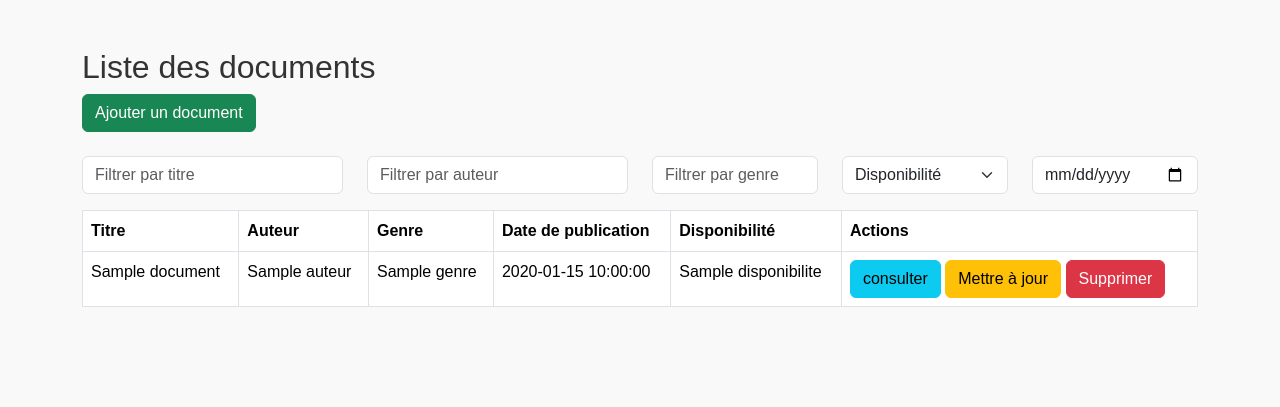
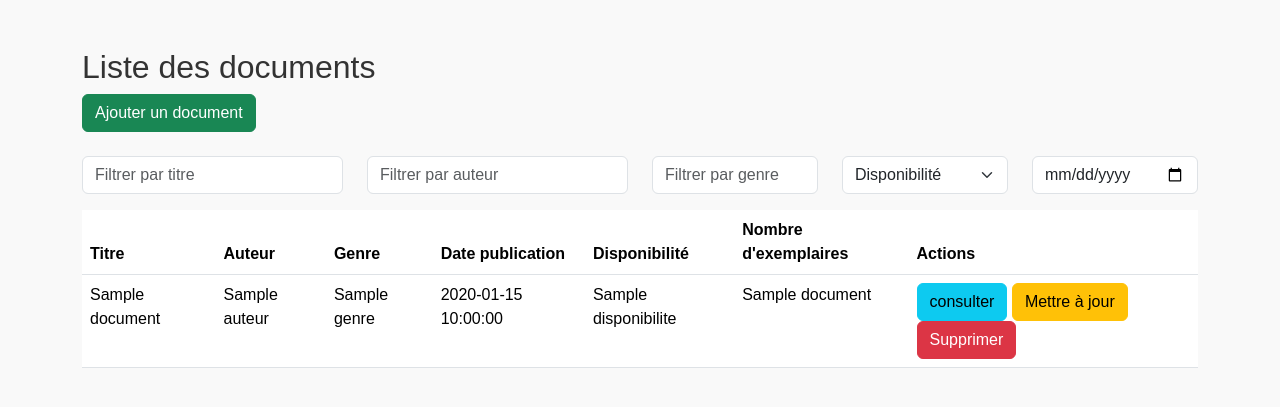
Before and after one commit to SirineMhadhb/projetmango, a Flask app: page /documents in a window 1280 px wide. Shown: the part 120-527 px from the top of the page. Run offline with Flask 3, Linux system fonts and the light colour scheme; a database or web service that is not in the repository returns one stand-in record (values such as "Sample title"); some libraries are stand-ins or nearby versions.

Commit message:
Message3

```diff
--- a/app.py
+++ b/app.py
@@ -25,7 +25,8 @@ def index():
             "auteur": doc["auteur"],
             "genre": doc["genre"],
             "date_publication": doc["date_publication"],
-            "disponibilite": doc["disponibilite"]
+            "disponibilite": doc["disponibilite"],
+            "nombre": doc["nombre"]
         } for doc in documents
     ]
     return render_template('login.html', documents=documents_list)
@@ -153,6 +154,7 @@ def delete_document(id):
 
 
 # Routes pour les documents
+# Routes pour les documents
 @app.route('/documents')
 def get_documents():
     documents = mongo.db.documents.find()
@@ -163,11 +165,48 @@ def get_documents():
             "auteur": doc["auteur"],
             "genre": doc["genre"],
             "date_publication": doc["date_publication"],
-            "disponibilite": doc["disponibilite"]
+            "disponibilite": doc["disponibilite"],
+            "nombre": doc.get("nombre", 0)  # Utiliser .get() pour éviter le KeyError
         } for doc in documents
     ]
     return render_template('document_list.html', documents=documents_list)
 
+
+
+@app.route('/retour_document/<document_id>', methods=['POST'])
+def retour_document(document_id):
+    try:
+        document = mongo.db.documents.find_one({"_id": ObjectId(document_id)})
+        if not document:
+            return jsonify({"error": "Document introuvable"}), 404
+
+        # Augmente le nombre d'exemplaires
+        mongo.db.documents.update_one(
+            {"_id": ObjectId(document_id)},
+            {"$inc": {"nombre": 1}}
+        )
+
+        # Met à jour la disponibilité si nécessaire
+        updated_document = mongo.db.documents.find_one({"_id": ObjectId(document_id)})
+        if updated_document["nombre"] > 0:
+            mongo.db.documents.update_one(
+                {"_id": ObjectId(document_id)},
+                {"$set": {"disponibilite": "oui"}}
+            )
+
+        # Met à jour le statut de l'emprunt
+        emprunt_id = request.json.get("emprunt_id")
+        if emprunt_id:
+            mongo.db.emprunts.update_one(
+                {"_id": ObjectId(emprunt_id)},
+                {"$set": {"status": "retourné"}}
+            )
+
+        return jsonify({"message": "Document retourné avec succès"}), 200
+    except Exception as e:
+        return jsonify({"error": str(e)}), 500
+
+# Exemple d'insertion d'un document avec le nombre d'exemplaires
 @app.route('/ajouter_document', methods=['POST'])
 def ajouter_document():
     data = request.json
@@ -182,12 +221,13 @@ def ajouter_document():
     if "_id" in document:
         document["_id"] = str(document["_id"])
 
-    print("Document à insérer:", document)  # Affiche le document avant insertion
+    # Vérifier si le nombre d'exemplaires est présent
+    if "nombre" not in document:
+        return jsonify({"error": "Le champ 'nombre' est requis pour définir le nombre d'exemplaires"}), 400
 
     try:
         result = mongo.db.documents.insert_one(document)
-        # Convertir _id en chaîne dans la réponse avant de renvoyer
-        document["_id"] = str(result.inserted_id)  # Convertir l'ID généré en chaîne
+        document["_id"] = str(result.inserted_id)
         return jsonify({"message": "Document ajouté avec succès", "document": document}), 201
     except Exception as e:
         return jsonify({"error": f"Erreur lors de l'ajout du document: {str(e)}"}), 500
@@ -216,6 +256,28 @@ def update_document(id):
         return jsonify({"error": "Erreur lors de la mise à jour du document"}), 500
 
 
+
+
+@app.route('/update_document_quantity/<int:document_id>', methods=['POST'])
+def update_document_quantity(document_id):
+    data = request.get_json()
+    decrement = data.get('decrement', 1)
+
+    # Correct MongoDB query to find the document by its ID
+    document = mongo.db.documents.find_one({"_id": ObjectId(document_id)})
+
+    if document:
+        # Decrease the 'nombre' by the decrement value
+        new_quantity = document.get('nombre', 0) - decrement
+
+        # Update the document in the database
+        mongo.db.documents.update_one(
+            {"_id": ObjectId(document_id)},
+            {"$set": {"nombre": new_quantity}}
+        )
+
+        return jsonify({"message": "Quantité du document mise à jour"}), 200
+    return jsonify({"message": "Document non trouvé"}), 404
 
 
 @app.route('/get_documents_disponibles')
@@ -261,18 +323,26 @@ def update_status_retard():
 
     for emprunt in emprunts:
         try:
-            # Convertir date_retour en objet datetime
-            date_retour = datetime.strptime(emprunt["date_retour"], "%Y-%m-%d")
+            # Vérifier si la date_retour existe dans l'emprunt
+            date_retour = emprunt.get("date_retour")
 
-            # Vérifier si la date est dépassée
-            if date_retour < datetime.now():
-                # Mettre à jour le statut en "retard"
-                mongo.db.emprunts.update_one(
-                    {"_id": emprunt["_id"]},
-                    {"$set": {"status": "retard"}}
-                )
-        except ValueError:
-            print(f"Erreur de format pour la date de retour: {emprunt['date_retour']}")
+            if date_retour:
+                # Convertir date_retour en objet datetime
+                date_retour = datetime.strptime(date_retour, "%Y-%m-%d")
+
+                # Vérifier si la date de retour est dépassée
+                if date_retour < datetime.now():
+                    # Mettre à jour le statut en "retard"
+                    mongo.db.emprunts.update_one(
+                        {"_id": emprunt["_id"]},
+                        {"$set": {"status": "retard"}}
+                    )
+                    print(f"Emprunt {emprunt['_id']} marqué en retard.")
+            else:
+                # Si la date_retour est manquante, vous pouvez ajouter une gestion d'erreur ici si nécessaire
+                print(f"La date de retour est manquante pour l'emprunt {emprunt['_id']}")
+        except Exception as e:
+            print(f"Erreur lors du traitement de l'emprunt {emprunt['_id']}: {e}")
 
 @app.route('/emprunts')
 def get_emprunts():
@@ -296,11 +366,16 @@ def get_emprunts():
             "abonne_nom": f"{abonne['nom']} {abonne['prenom']}" if abonne else "Abonné introuvable",
             "document_titre": document["titre"] if document else "Document introuvable",
             "date_emprunt": emprunt["date_emprunt"],
-            "date_retour": emprunt["date_retour"],
+            "date_retour": emprunt.get("date_retour", "Date de retour non définie"),
+
+
             "status": emprunt.get("status", "Status not available")
         })
 
     return render_template('emprunt_list.html', emprunts=emprunt_list)
+
+
+
 @app.route('/emprunt/<emprunt_id>')
 def get_emprunt(emprunt_id):
     try:
@@ -407,5 +482,62 @@ def delete_emprunt(id):
     except Exception as e:
         return jsonify({"error": f"Erreur lors de la suppression de l'emprunt: {str(e)}"}), 500
 
+
+
+@app.route('/emprunter_document/<document_id>', methods=['POST'])
+def emprunter_document(document_id):
+    try:
+        # Récupérer le document emprunté
+        document = mongo.db.documents.find_one({"_id": ObjectId(document_id)})
+
+        if not document:
+            return jsonify({"error": "Document introuvable"}), 404
+
+        # Vérifier si le document est disponible
+        if document["disponibilite"] != "oui":
+            return jsonify({"error": "Document non disponible"}), 400
+
+        # Récupérer la valeur de 'nombre' et s'assurer qu'elle est un entier
+        nombre = document.get('nombre', 0)
+
+        # Si 'nombre' est une chaîne, essayons de le convertir en entier
+        if isinstance(nombre, str):
+            try:
+                nombre = int(nombre)
+            except ValueError:
+                nombre = 0  # Si la conversion échoue, on définit 'nombre' à 0
+
+        # Décrémenter le nombre d'exemplaires
+        new_quantity = nombre - 1
+
+        # Si le nombre est inférieur ou égal à 0, on marque le document comme indisponible
+        if new_quantity <= 0:
+            mongo.db.documents.update_one(
+                {"_id": ObjectId(document_id)},
+                {"$set": {"disponibilite": "non"}}
+            )
+
+        # Mettre à jour le nombre d'exemplaires dans la base de données
+        mongo.db.documents.update_one(
+            {"_id": ObjectId(document_id)},
+            {"$set": {"nombre": new_quantity}}
+        )
+
+        # Ajouter un emprunt
+        emprunt_data = {
+            "document_id": document_id,
+            "date_emprunt": datetime.now().strftime("%Y-%m-%d"),
+            "status": "emprunté"
+        }
+        mongo.db.emprunts.insert_one(emprunt_data)
+
+        return jsonify({"message": "Document emprunté avec succès"}), 200
+
+    except Exception as e:
+        return jsonify({"error": str(e)}), 500
+
+
+
+
 if __name__ == '__main__':
     app.run(debug=True)
--- a/templates/document_list.html
+++ b/templates/document_list.html
@@ -92,7 +92,6 @@
         <h2>Liste des documents</h2>
         <button class="btn btn-success" onclick="openAddDocumentModal()">Ajouter un document</button>
 
-
         <div class="row mt-4">
             <div class="col-md-3">
                 <input type="text" class="form-control" id="filterTitle" placeholder="Filtrer par titre">
@@ -106,8 +105,8 @@
             <div class="col-md-2">
                 <select class="form-select" id="filterAvailability">
                     <option value="">Disponibilité</option>
-                    <option value="oui">Oui</option>
-                    <option value="non">Non</option>
+                    <option value="Disponible">Disponible</option>
+                    <option value="Indisponible">Indisponible</option>
                 </select>
             </div>
             <div class="col-md-2">
@@ -115,18 +114,21 @@
             </div>
         </div>
 
-        <table class="table table-bordered mt-3">
+        <table class="table mt-3">
             <thead>
                 <tr>
                     <th>Titre</th>
                     <th>Auteur</th>
                     <th>Genre</th>
-                    <th>Date de publication</th>
+                    <th>Date publication </th>
                     <th>Disponibilité</th>
+
+                    <th>Nombre d'exemplaires</th>
+
                     <th>Actions</th>
                 </tr>
             </thead>
-            <tbody id="documentsList">
+            <tbody id="documentTableBody">
                 {% for doc in documents %}
                 <tr>
                     <td>{{ doc.titre }}</td>
@@ -134,6 +136,7 @@
                     <td>{{ doc.genre }}</td>
                     <td>{{ doc.date_publication }}</td>
                     <td>{{ doc.disponibilite }}</td>
+                    <td>{{ doc.nombre}}</td>
                     <td>
                         <button class="btn btn-info" onclick="viewDocument('{{ doc.id }}')">consulter</button>
                         <button class="btn btn-warning" onclick="editDocument('{{ doc.id }}')">Mettre à jour</button>
@@ -179,6 +182,11 @@
                                 <option value="oui">oui</option>
                                 <option value="non">non</option>
                             </select>
+                            <div class="form-group">
+                                <label for="nombre">Nombre d'exemplaires</label>
+                                <input type="number" class="form-control" id="nombre" required>
+                            </div>
+
                         </div>
                         <button type="submit" class="btn btn-primary">Enregistrer</button>
                     </form>
@@ -191,6 +199,7 @@
     <script src="https://stackpath.bootstrapcdn.com/bootstrap/4.5.2/js/bootstrap.min.js"></script>
     <script>
         // Charger la liste des documents
+       // Fonction pour charger les documents
 function loadDocuments() {
     $.get('/documents', function(response) {
         const documents = response.documents;
@@ -201,14 +210,15 @@
                 <td>${doc.genre}</td>
                 <td>${doc.date_publication}</td>
                 <td>${doc.disponibilite}</td>
+                <td>${doc.nombre}</td> <!-- Nombre mis à jour -->
                 <td>
                     <button class="btn btn-info" onclick="viewDocument('${doc.id}')">consulter</button>
-                            <button class="btn btn-warning" onclick="editDocument('${doc.id}')">Mettre à jour/button>
+                    <button class="btn btn-warning" onclick="editDocument('${doc.id}')">Mettre à jour</button>
                     <button class="btn btn-danger" onclick="deleteDocument('${doc.id}')">Supprimer</button>
                 </td>
             </tr>
         `);
-                $('#documentsList').html(documentRows.join(''));
+        $('#documentTableBody').html(documentRows.join(''));
     });
 }
 
@@ -229,8 +239,10 @@
     auteur: $('#auteur').val(),
     genre: $('#genre').val(),
     date_publication: $('#date_publication').val(),
-                disponibilite: $('#disponibilite').val()
+    disponibilite: $('#disponibilite').val(),
+    nombre: $('#nombre').val()
 };
+
 
             $.ajax({
                 url: '/ajouter_document',
@@ -251,7 +263,7 @@
         // Voir un document
         function viewDocument(id) {
     $.get(`/get_document/${id}`, function(response) {
-                alert(`Titre: ${response.titre}, Auteur: ${response.auteur}, Genre: ${response.genre}`);
+        alert(`Titre: ${response.titre}, Auteur: ${response.auteur}, Genre: ${response.genre}, Nombre d'exemplaires: ${response.nombre}`);
     });
 }
 
@@ -263,6 +275,7 @@
                 $('#genre').val(response.genre);
                 $('#date_publication').val(response.date_publication);
                 $('#disponibilite').val(response.disponibilite);
+                $('#nombre').val(response.disponibilite);
                 $('#documentForm').off('submit').on('submit', function(e) {
                     e.preventDefault();
                     updateDocument(id);
@@ -274,11 +287,15 @@
         // Mettre à jour un document
         function updateDocument(id) {
             const data = {
+
     titre: $('#titre').val(),
     auteur: $('#auteur').val(),
     genre: $('#genre').val(),
     date_publication: $('#date_publication').val(),
-                disponibilite: $('#disponibilite').val()
+    disponibilite: $('#disponibilite').val(),
+    nombre: $('#nombre').val() // Ajouter le nombre d'exemplaires à la mise à jour
+
+
             };
 
             $.ajax({
@@ -342,6 +359,33 @@
         });
     }
 
+    function fetchDocuments() {
+        fetch('/documents')
+            .then(response => response.json())
+            .then(data => {
+                const documents = data.documents;
+                const tableBody = document.getElementById('documentTableBody');
+                tableBody.innerHTML = '';
+
+                documents.forEach(doc => {
+                    const row = document.createElement('tr');
+                    row.innerHTML = `
+                        <td>${doc.titre}</td>
+                        <td>${doc.auteur}</td>
+                        <td>${doc.genre}</td>
+                        <td>${doc.disponibilite}</td>
+                        <td>${doc.nombre}</td>
+
+                    `;
+                    tableBody.appendChild(row);
+                });
+            });
+    }
+
+
+    // Initialiser la liste des documents
+    fetchDocuments();
+
     // Attacher les événements pour filtrer en temps réel
     $(document).ready(function () {
         $('#filterTitle, #filterAuthor, #filterGenre, #filterAvailability, #filterDate').on('input change', filterDocuments);
```
Also changed, not shown: templates/emprunt_list.html (+47 -7 lines). Lines whose indentation alone changed are shown as unchanged.
